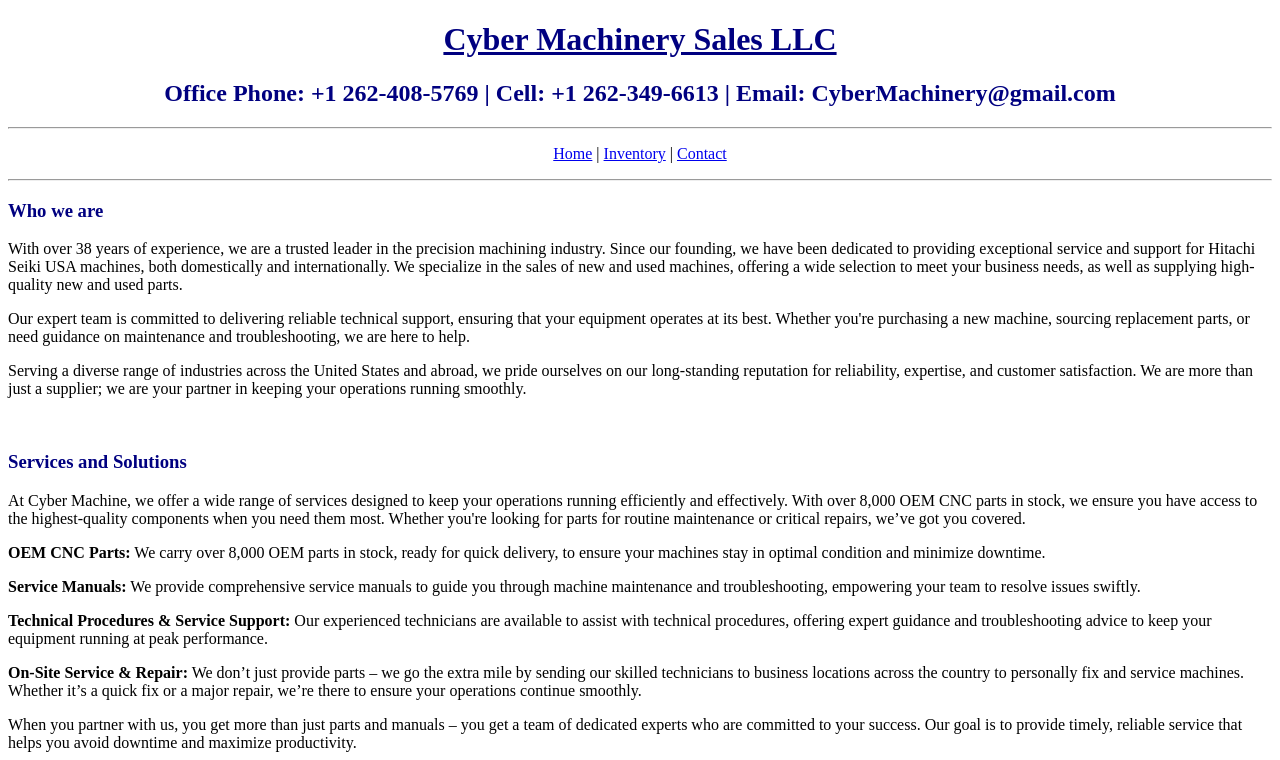
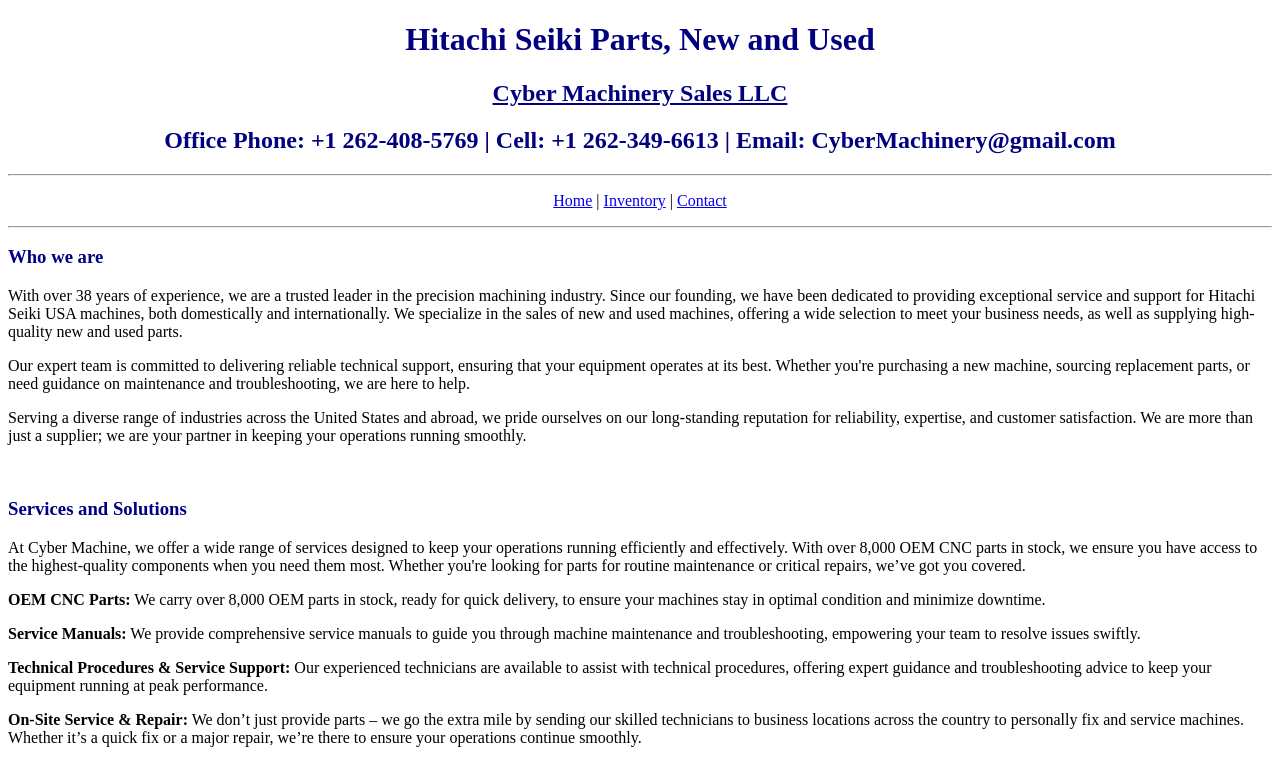
Before and after one commit to thomaskaye95/Cyberwebsite, a plain HTML site: page index.html in a window 1280 px wide. Shown: the top 760 px of the page. Drawn offline with Linux system fonts and the light colour scheme.

Commit message:
Update index.html

```diff
--- a/index.html
+++ b/index.html
@@ -6,7 +6,8 @@
 <meta name="description" content="Cyber Machinery Sales specializes in Hitachi Seiki machine parts, providing high-quality new and used parts with expert technical support. Hitach seiki CNC, Hitachi Seiki manuals, Hitachi Seiki Parts.">
 </head>
 <body>
-<h1><u>Cyber Machinery Sales LLC</u></h1>
+<H1>Hitachi Seiki Parts, New and Used</H1>
+<h2><u>Cyber Machinery Sales LLC</u></h2>
 <h2>Office Phone: +1 262-408-5769 | Cell: +1 262-349-6613 | Email: CyberMachinery@gmail.com</h2>
 <hr>
 <p align="center"><a href="index.html">Home</a> | <a href="availablemachines.html">Inventory</a> | <a href="contactpage.html">Contact</a></p>
```
